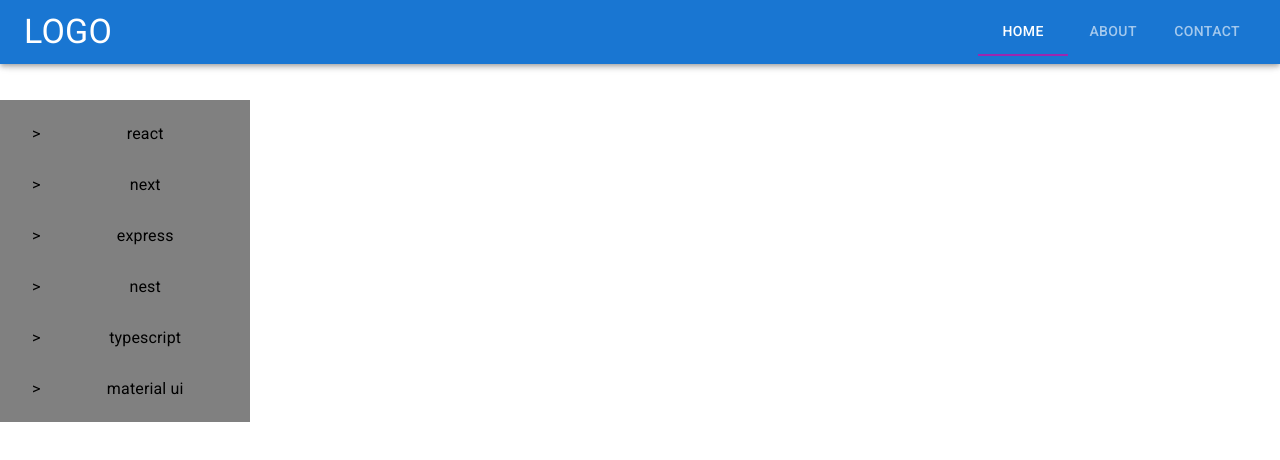
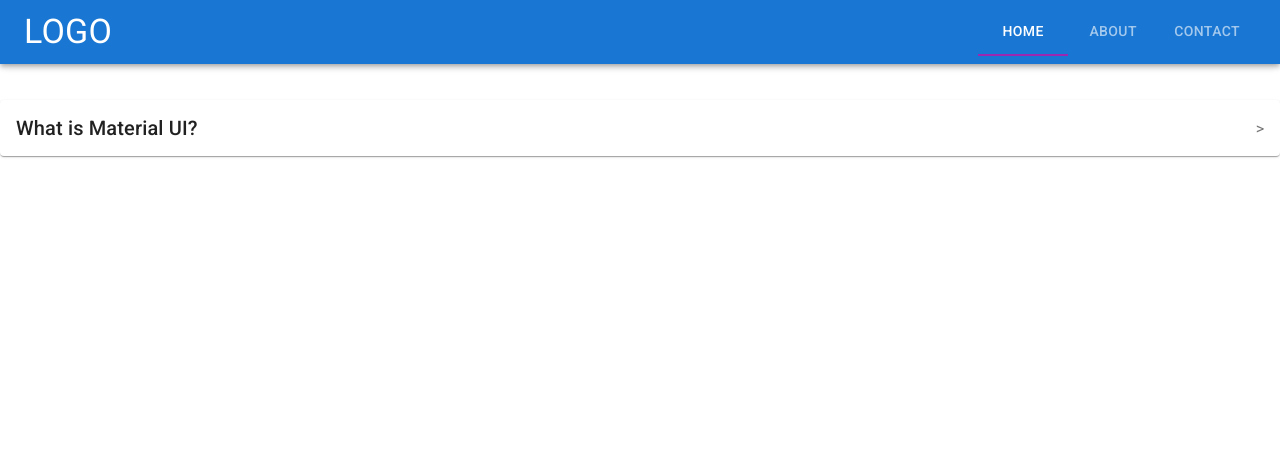
Before and after one commit to KrhystFerrari/mui-examples, a React (Create React App) app: page / in a window 1280 px wide. Shown: the top 460 px of the page. Built offline with nearby package versions, Linux system fonts and the light colour scheme.

Commit message:
feat/refactor: createAccord example and fix extension files

```diff
--- a/src/App.js
+++ b/src/App.js
@@ -1,6 +1,7 @@
 import { Typography, AppBar, Toolbar, Tabs, Tab } from "@mui/material";
 import React, { useState } from "react";
-import ListComponent from "./components/ListComponent";
+import Accord from "./components/Accord";
+// import ListComponent from "./components/ListComponent";
 // import Containers from "./components/Containers";
 //import Modals from "./components/Modals";
 //import Cards from "./components/Cards";
@@ -27,11 +28,12 @@
         </Toolbar>
       </AppBar>
       {/* <Form /> */}
-      <div style={{marginTop: 100}}>
+      <div style={{ marginTop: 100 }}>
         {/*<Cards />*/}
         {/* <Modals /> */}
         {/* <Containers /> */}
-        <ListComponent />
+        {/* <ListComponent /> */}
+        <Accord />
       </div>
     </div>
   );
--- /dev/null
+++ b/src/components/Accord.jsx
@@ -0,0 +1,27 @@
+import {
+  Accordion,
+  AccordionDetails,
+  AccordionSummary,
+  Typography,
+} from "@mui/material";
+import React from "react";
+
+const Accord = () => {
+  return (
+    <div>
+      <Accordion>
+        <AccordionSummary expandIcon={">"}>
+          <Typography variant="h6">What is Material UI?</Typography>
+        </AccordionSummary>
+        <AccordionDetails>
+          <Typography>
+            Lorem ipsum dolor sit amet consectetur adipisicing elit.
+            Necessitatibus, nesciunt.
+          </Typography>
+        </AccordionDetails>
+      </Accordion>
+    </div>
+  );
+};
+
+export default Accord;
```
Also changed, not shown: src/components/Cards.jsx (renamed from src/components/Cards.js), src/components/Containers.jsx (renamed from src/components/Containers.js), src/components/Form.jsx (renamed from src/components/Form.js), src/components/ListComponent.jsx (renamed from src/components/ListComponent.js), src/components/Modals.jsx (renamed from src/components/Modals.js).
